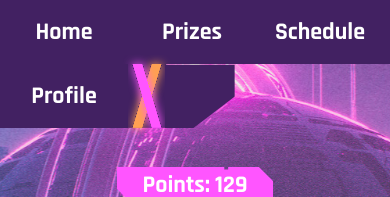
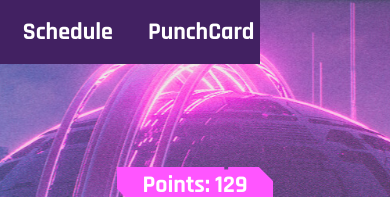
Before and after one commit to HackMerced/HackMerced-X-Live, a React (Vite) app: page /prizes in a window 390 px wide. Shown: the top 197 px of the page. Built offline with nearby package versions, Linux system fonts and the light colour scheme.

Commit message:
Finished mobile responsiveness and resolved issue #23, but navbar creates overflow

```diff
--- a/src/Components/CSS/Prizes.css
+++ b/src/Components/CSS/Prizes.css
@@ -2,8 +2,8 @@
   margin: 0;
   padding: 0;
   box-sizing: border-box;
-  overflow-x: hidden;
-  overflow-y: auto;
+  /* overflow-x: hidden;
+  overflow-y: auto; */
 }
 
 .prize {
@@ -112,6 +112,9 @@
       .prize {
         font-size: 0.7rem;
       }
+      .nav-items {
+        width: 2%;
+      }
 }
 
 /* Extra small devices (phones, 600px and down) */
```
